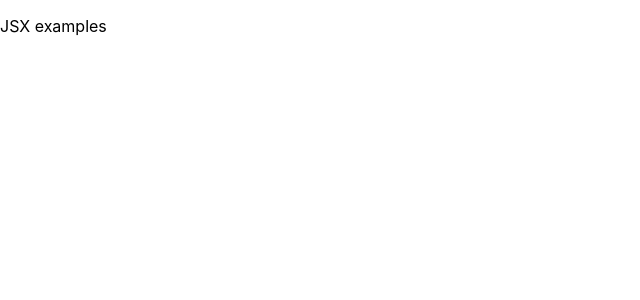
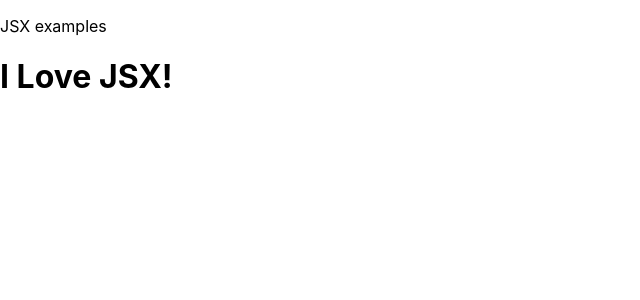
Before and after one commit to fabioschunig/React, a React (Create React App) app in the folder W3Schools-React/JSX/: page / in a window 1280 px wide. Shown: the top 300 px of the page, without its empty margins (0-640 px from the left). Built offline with nearby package versions, Linux system fonts and the light colour scheme.

Commit message:
W3Schools React - JSX messagem example

```diff
--- a/W3Schools-React/JSX/public/index.html
+++ b/W3Schools-React/JSX/public/index.html
@@ -29,6 +29,7 @@
   <body>
     <noscript>You need to enable JavaScript to run this app.</noscript>
     <div id="root"></div>
+    <div id="jsx-examples"></div>
     <!--
       This HTML file is a template.
       If you open it directly in the browser, you will see an empty page.
--- a/W3Schools-React/JSX/src/index.js
+++ b/W3Schools-React/JSX/src/index.js
@@ -11,6 +11,10 @@ root.render(
   </React.StrictMode>
 );
 
+const myElement = <h1>I Love JSX!</h1>;
+const JSXexamples = ReactDOM.createRoot(document.getElementById('jsx-examples'));
+JSXexamples.render(myElement);
+
 // If you want to start measuring performance in your app, pass a function
 // to log results (for example: reportWebVitals(console.log))
 // or send to an analytics endpoint. Learn more: https://bit.ly/CRA-vitals
```
